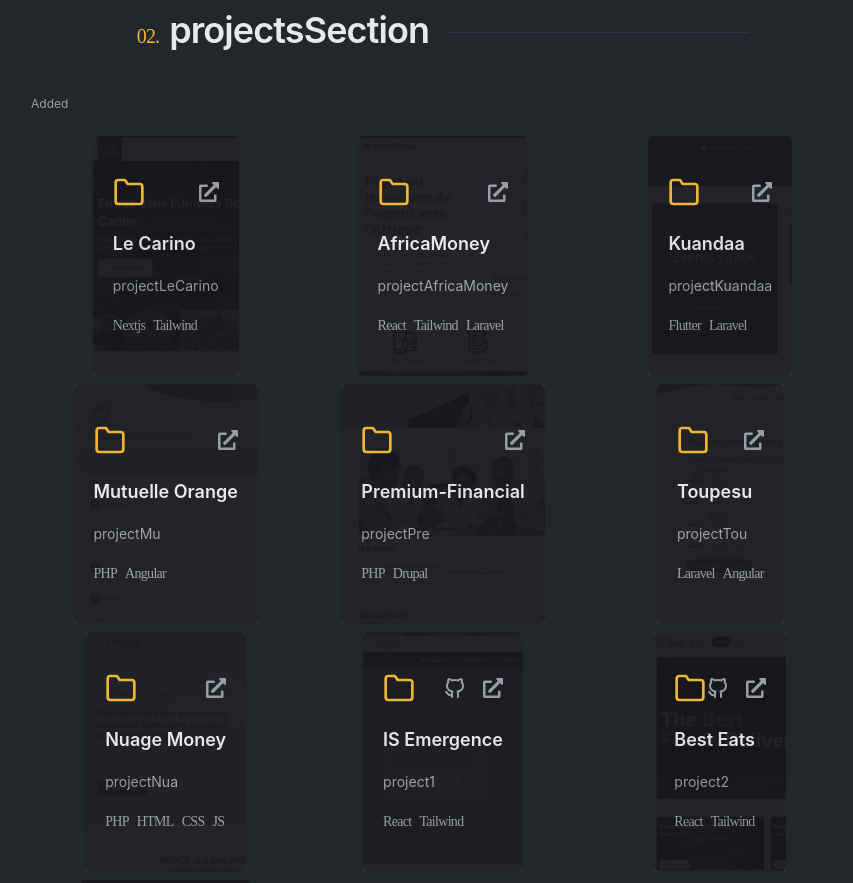
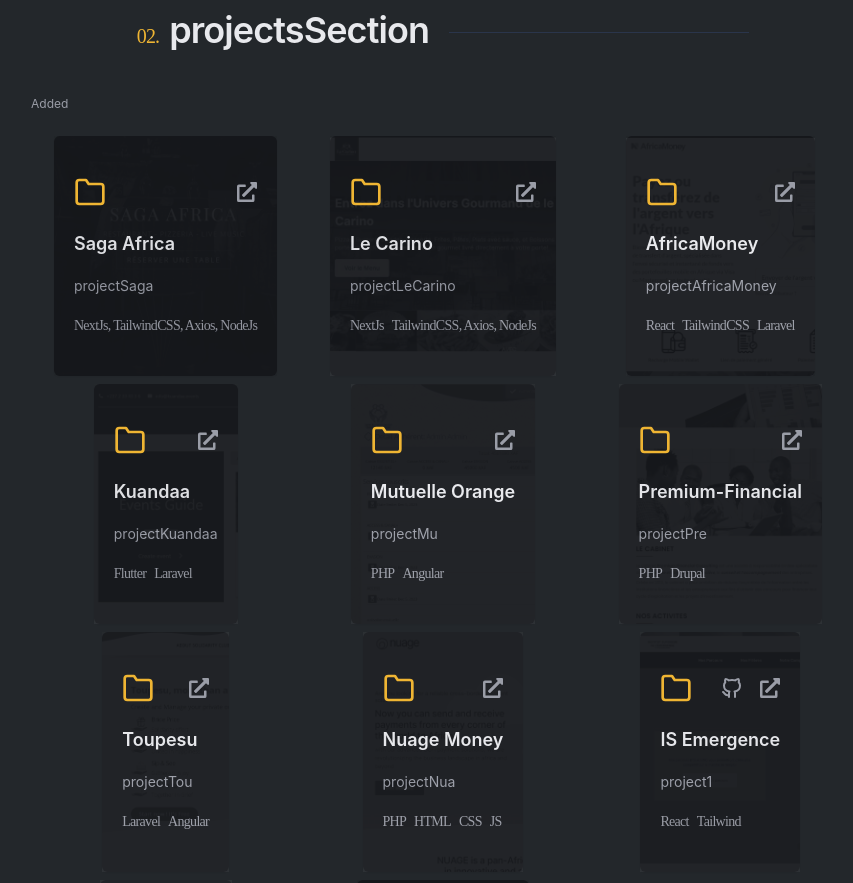
Before and after one commit to Hansjason97/Hans-Adiogo, a React (Vite) app: page / in a window 1280 px wide. Shown: the part 1500-2383 px from the top of the page, without its empty margins (197-1050 px from the left). Built offline with nearby package versions, Linux system fonts and the light colour scheme; no server answers.

Commit message:
updated projects

```diff
--- a/public/locales/en/translation.json
+++ b/public/locales/en/translation.json
@@ -35,6 +35,7 @@
     "projectNua": "Pan-African Fin Tech company specializing in innovative and state-of-the-art cross-border and DeFi payment solution",
     "projectKuandaa": "Platform that brings together players in the event sector",
     "projectAfricaMoney": "International money transfer platform, specializing in secure and instant sending of funds to mobile wallets in Africa via Visa or Mastercard, in complete security.",
+    "projectSaga": "Restaurant website with integrated reservation and home delivery services",
     "projectLeCarino": "Website for the restaurant Le Carino offering home delivery of its products.",
     "projectsSection": "What We've done",
     "contactTop": "03. Looking for us ?",
--- a/public/locales/fr/translation.json
+++ b/public/locales/fr/translation.json
@@ -35,6 +35,7 @@
     "project3": "Site Web pour une société de sécurité électronique.",
     "projectKuandaa": "Plateforme qui réunit les acteurs du secteur de l'évènementiel",
     "projectAfricaMoney": "Plate-forme internationale de transfert d'argent, spécialisée dans l'envoi sécurisé et instantané de fonds vers des portefeuilles mobile en Afrique via Visa ou Mastercard, en toute sécurité.",
+    "projectSaga": "Site web pour restaurant avec des services de réservations et livraison à domicile intégrés",
     "projectLeCarino": "Site Web pour le restaurant Le Carino qui offre la livraison à domicile de ses produits",
     "projectsSection": "Nos réalisations",
     "contactTop": "03. Besoin de nos services ?",
--- a/src/data/data.js
+++ b/src/data/data.js
@@ -42,16 +42,23 @@ export const experience = [
 
 export const featuredProjects = [
     {
+        title:"Saga Africa",
+        description: "projectSaga",
+        tags:["NextJs, TailwindCSS, Axios, NodeJs"],
+        linkPreview: "https://saga-africa.vercel.app/",
+        image: "sagaAfrica.jpg"
+    },
+    {
         title:'Le Carino',
         description: 'projectLeCarino',
-        tags: ['Nextjs', 'Tailwind'],
+        tags: ['NextJs', 'TailwindCSS, Axios, NodeJs'],
         linkPreview: "https://le-carino.com/",
         image:"lecarino.jpg"
     },
     {
         title: 'AfricaMoney',
         description: 'projectAfricaMoney',
-        tags: ['React', 'Tailwind', 'Laravel'],
+        tags: ['React', 'TailwindCSS', 'Laravel'],
         linkPreview: "https://africamoney.app",
         image: "africamoney.jpg"
     },
```
Also changed, not shown: public/images/sagaAfrica.jpg (added).
